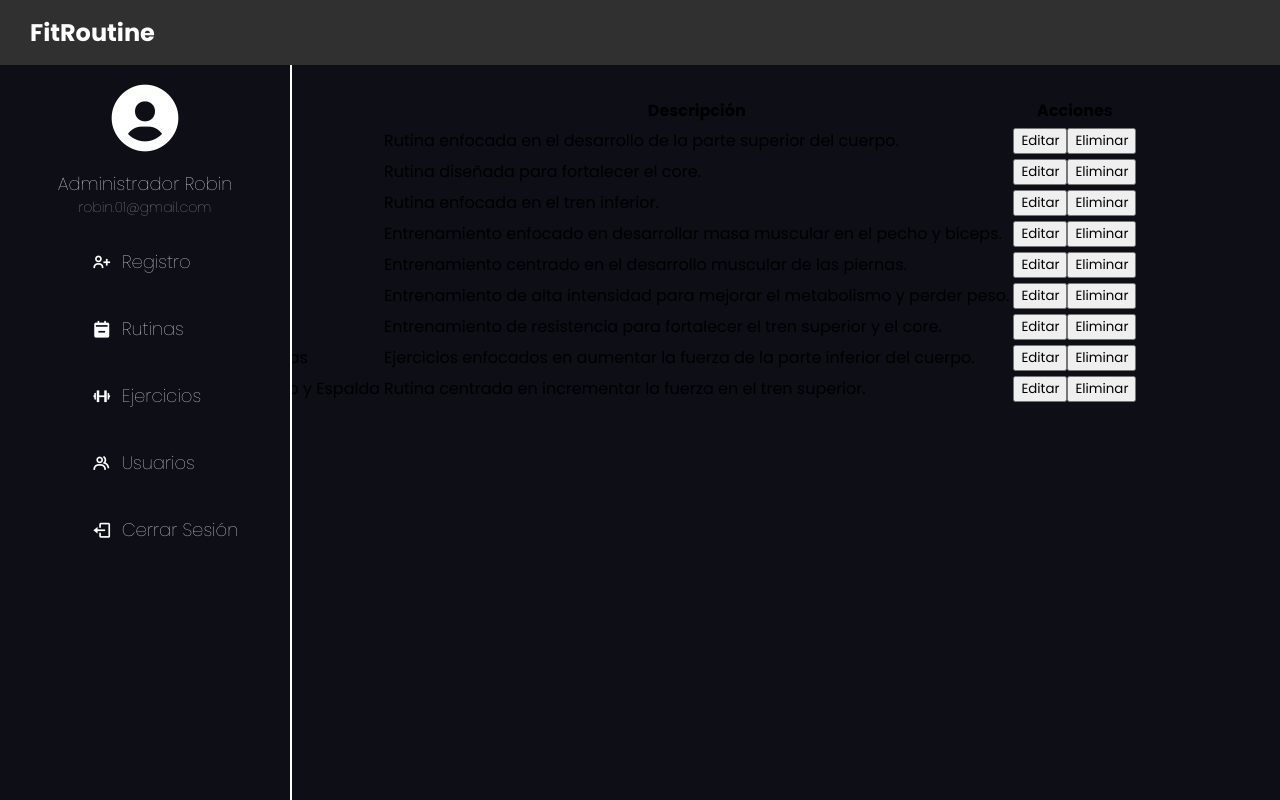
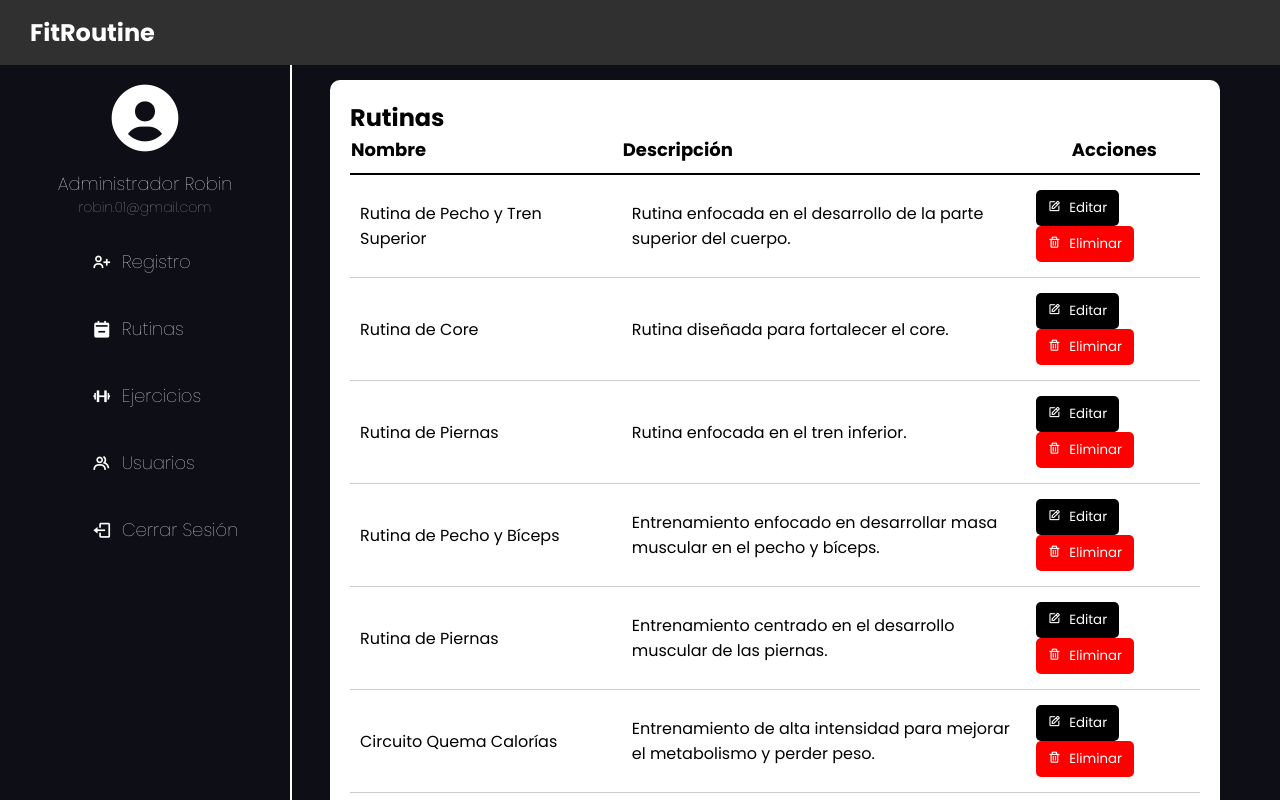
Before and after one commit to rbncode/Avance-FitRoutine, a Vue app: page /AdminListaRutinas in a window 1280 px wide. Shown: the top 800 px of the page. Built offline with nearby package versions, Linux system fonts and the light colour scheme; data requests are answered from the project's data file.

Commit message:
feat: configura admin y quita filtrados

```diff
--- a/src/views/admin/AdminEditarRutina.vue
+++ b/src/views/admin/AdminEditarRutina.vue
@@ -1,87 +1,67 @@
 <script>
-export default {
-  data() {
-    return {
-      nombre: "",
-      objetivos: "",
-      descripcion: "",
-      nivelDificultad: "",
-      grupoMuscular: "",
-      ejerciciosDisponibles: [],
-      ejercicios: [],
-    };
-  },
-  methods: {
-    async cargarEjercicios() {
+import { ref, onMounted } from "vue";
+import { useRoute, useRouter } from "vue-router";
+import axios from "axios";
+
+const route = useRoute();
+const router = useRouter();
+
+const nombre = ref("");
+const descripcion = ref("");
+const nivelDificultad = ref("");
+const grupoMuscular = ref("");
+const ejerciciosDisponibles = ref([]);
+const ejercicios = ref([]);
+
+const cargarEjercicios = async () => {
   try {
     const res = await fetch("http://localhost:3000/ejercicios");
-        this.ejerciciosDisponibles = await res.json();
+    ejerciciosDisponibles.value = await res.json();
   } catch (error) {
     console.error("Error al obtener los ejercicios:", error);
   }
-    },
-    agregarEjercicio() {
-      const ejercicio = this.ejerciciosDisponibles.find(
-        (ej) => ej.nombre === this.ejercicioSeleccionado
-      );
-      if (ejercicio && !this.ejercicios.includes(ejercicio)) {
-        this.ejercicios.push(ejercicio);
-      }
-    },
-    async guardarRutina() {
-      const nuevaRutina = {
-        nombre: this.nombre,
-        objetivo: this.objetivo,
-        descripcion: this.descripcion,
-        nivelDificultad: this.nivelDificultad,
-        grupoMuscular: this.grupoMuscular,
-        ejercicios: this.ejercicios,
+};
+
+const editarRutina = async () => {
+  const rutinaActualizada = {
+    nombre: nombre.value,
+    descripcion: descripcion.value,
+    nivelDificultad: nivelDificultad.value,
+    grupoMuscular: grupoMuscular.value,
+    ejercicios: ejercicios.value,
   };
 
   try {
-        const res = await fetch("http://localhost:3000/rutinas", {
-          method: "POST",
-          headers: {
-            "Content-Type": "application/json",
-          },
-          body: JSON.stringify(nuevaRutina),
+    await axios.put(
+      `http://localhost:3000/rutinas/${route.params.id}`,
+      rutinaActualizada
+    );
+    router.push("/AdminListaRutinas");
+  } catch (error) {
+    console.error("Error al editar la rutina:", error);
+    alert("Error al editar la rutina");
+  }
+};
+
+onMounted(() => {
+  cargarEjercicios();
 });
-
-        if (res.ok) {
-          this.$router.push("/AdminListaRutinas");
-        } else {
-          alert("Error al guardar la rutina");
-        }
-      } catch (error) {
-        console.error("Error:", error);
-        alert("Error al conectar con la base de datos");
-      }
-    },
-  },
-};
 </script>
 
 <template>
   <div class="container">
-    <form @submit.prevent="guardarRutina">
-      <h2 class="form-header">Registro de Nueva Rutina</h2>
+    <form @submit.prevent="editarRutina">
+      <h2 class="form-header">Editar una Rutina</h2>
       <div class="form-row">
         <div class="left">
           <!-- Campos de texto -->
           <p>Nombre de la Rutina</p>
           <input type="text" v-model="nombre" placeholder="Nombre" required />
-          <p>Objetivo</p>
-          <input
-            type="text"
-            v-model="objetivo"
-            placeholder="Objetivo"
-            required
-          />
           <p>Descripción</p>
           <textarea
             v-model="descripción"
             placeholder="descripción"
-            rows="4"
+            rows="2"
           ></textarea>
           <div class="valores-def">
             <!-- Peso recomendado y grupo muscular -->
@@ -102,7 +82,8 @@ export default {
               <option value="Tren Inferior">Tren Inferior</option>
             </select>
           </div>
-          <select v-model="ejercicioSeleccionado" required>
+          <p>Escojer Ejercicios</p>
+          <select v-model="ejercicioSeleccionado">
             <option value="" disabled>Seleccionar ejercicio</option>
             <option
               v-for="ejercicio in ejerciciosDisponibles"
@@ -127,7 +108,7 @@ export default {
       <div class="buttons">
         <button
           type="button"
-          @click="$router.push('/admin-lista-rutinas')"
+          @click="$router.push('/AdminListaRutinas')"
           class="cancel-button"
         >
           Cancelar
--- a/src/views/admin/AdminListaRutinas.vue
+++ b/src/views/admin/AdminListaRutinas.vue
@@ -1,10 +1,10 @@
-<script>
+<script setup>
 import { ref, onMounted } from "vue";
 import { useRouter } from "vue-router";
 import axios from "axios";
+import BotonNegro from "@/components/BotonNegro.vue";
 
-export default {
-  setup() {
+// Definir variables reactivas
 const rutinas = ref([]);
 const router = useRouter();
 
@@ -35,29 +35,19 @@ export default {
 
 // Cargar rutinas al montar el componente
 onMounted(cargarRutinas);
-
-    return {
-      rutinas,
-      editarRutina,
-      eliminarRutina,
-    };
-  },
-};
 </script>
 
 <template>
   <main>
     <div class="container">
-      <div class="admin-rutina-header">
+      <div class="routine-info">
         <h2>Rutinas</h2>
-      </div>
-      <div class="routine-info">
         <table>
           <thead>
             <tr>
               <th>Nombre</th>
               <th>Descripción</th>
-              <th>Acciones</th>
+              <th class="centrar">Acciones</th>
             </tr>
           </thead>
           <tbody>
@@ -65,19 +55,102 @@ export default {
               <td>{{ rutina.nombre }}</td>
               <td>{{ rutina.descripcion }}</td>
               <td>
-                <button @click="editarRutina(rutina.id)" class="edit-btn">
-                  Editar</button
-                ><button @click="eliminarRutina(rutina.id)" class="delete-btn">
-                  Eliminar
+                <button @click="editarRutina(rutina.id)" class="btn edit">
+                  <i class="bx bx-edit"></i>Editar</button
+                ><button @click="eliminarRutina(rutina.id)" class="btn delete">
+                  <i class="bx bx-trash"></i>Eliminar
                 </button>
               </td>
             </tr>
           </tbody>
         </table>
+        <BotonNegro link="/AdminNuevaRutina" button-text="Agregar Rutina" />
       </div>
-      <button @click="goTo('/AdminNuevaRutina')" class="edit-btn">
-        Agregar Rutina
-      </button>
     </div>
   </main>
 </template>
+<style scoped>
+.container {
+  margin-left: 270px;
+  height: 100%;
+  flex-grow: 1;
+  display: flex;
+  justify-content: center;
+  align-items: center;
+  padding: 0 60px;
+  background-color: #0d0e16;
+}
+
+h1 {
+  font-size: 36px;
+  margin-bottom: 20px;
+  text-align: center;
+}
+
+.routine-info {
+  width: 100%;
+  max-width: 1100px;
+  margin: 20px auto;
+  background-color: #fff;
+  border-radius: 10px;
+  padding: 20px;
+  color: #000;
+}
+
+.routine-info table {
+  width: 100%;
+  border-collapse: collapse;
+}
+
+.routine-info table thead th {
+  font-size: 18px;
+  text-align: left;
+  padding-bottom: 10px;
+  border-bottom: 2px solid #000;
+}
+
+.routine-info table tbody th {
+  font-size: 18px;
+  text-align: left;
+  padding-bottom: 10px;
+  border-bottom: 2px solid #000;
+}
+
+td {
+  padding: 15px 10px;
+  border-bottom: 1px solid #ccc;
+}
+
+.btn {
+  border: none;
+  padding: 8px 12px;
+  border-radius: 5px;
+  margin: 0 4px;
+  font-family: inherit;
+  cursor: pointer;
+  transition: background-color 0.3s;
+}
+
+.btn.edit {
+  background-color: #000;
+  color: #fff;
+}
+
+.btn.delete {
+  background-color: red;
+  color: #fff;
+}
+
+.btn.delete:hover,
+.btn.edit:hover {
+  background-color: #2a2b38;
+}
+
+button i {
+  margin-right: 8px;
+}
+
+.centrar {
+  padding-left: 50px;
+}
+</style>
--- a/src/views/admin/AdminNuevaRutina.vue
+++ b/src/views/admin/AdminNuevaRutina.vue
@@ -3,7 +3,6 @@ export default {
   data() {
     return {
       nombre: "",
-      objetivos: "",
       descripcion: "",
       nivelDificultad: "",
       grupoMuscular: "",
@@ -31,7 +30,6 @@ export default {
     async guardarRutina() {
       const nuevaRutina = {
         nombre: this.nombre,
-        objetivo: this.objetivo,
         descripcion: this.descripcion,
         nivelDificultad: this.nivelDificultad,
         grupoMuscular: this.grupoMuscular,
@@ -70,18 +68,11 @@ export default {
           <!-- Campos de texto -->
           <p>Nombre de la Rutina</p>
           <input type="text" v-model="nombre" placeholder="Nombre" required />
-          <p>Objetivo</p>
-          <input
-            type="text"
-            v-model="objetivo"
-            placeholder="Objetivo"
-            required
-          />
           <p>Descripción</p>
           <textarea
-            v-model="descripción"
+            v-model="descripcion"
             placeholder="descripción"
-            rows="4"
+            rows="2"
           ></textarea>
           <div class="valores-def">
             <!-- Peso recomendado y grupo muscular -->
@@ -102,7 +93,8 @@ export default {
               <option value="Tren Inferior">Tren Inferior</option>
             </select>
           </div>
-          <select v-model="ejercicioSeleccionado" required>
+          <p>Escojer Ejercicios</p>
+          <select v-model="ejercicioSeleccionado">
             <option value="" disabled>Seleccionar ejercicio</option>
             <option
               v-for="ejercicio in ejerciciosDisponibles"
@@ -127,7 +119,7 @@ export default {
       <div class="buttons">
         <button
           type="button"
-          @click="$router.push('/admin-lista-rutinas')"
+          @click="$router.push('/AdminListaRutinas')"
           class="cancel-button"
         >
           Cancelar
--- a/src/views/rutina/SeleccionRutina.vue
+++ b/src/views/rutina/SeleccionRutina.vue
@@ -36,32 +36,6 @@ onMounted(() => {
 <template>
   <main>
     <div class="busqueda-container">
-      <div class="form-container">
-        <div class="vertical-form">
-          <label for="level">Seleccione su nivel:</label>
-          <select id="level" name="level" v-model="selectedLevel">
-            <option value="" disabled selected hidden>Nivel</option>
-            <option value="principiante">Principiante</option>
-            <option value="intermedio">Intermedio</option>
-            <option value="avanzado">Avanzado</option>
-          </select>
-        </div>
-
-        <div class="vertical-form">
-          <label for="muscle-group">Seleccione sector muscular:</label>
-          <select
-            id="muscle-group"
-            name="muscle-group"
-            v-model="selectedMuscleGroup"
-          >
-            <option value="" disabled selected hidden>Sector muscular</option>
-            <option value="Tren Superior">T. Superior</option>
-            <option value="Core">Core</option>
-            <option value="Tren Inferior">T. Inferior</option>
-          </select>
-        </div>
-      </div>
-
       <div class="resultados">
         <div v-for="(rutina, index) in filtrarRutinas" :key="index">
           <TarjetaRutina :rutina="rutina" />
```
Lines whose indentation alone changed are shown as unchanged.
